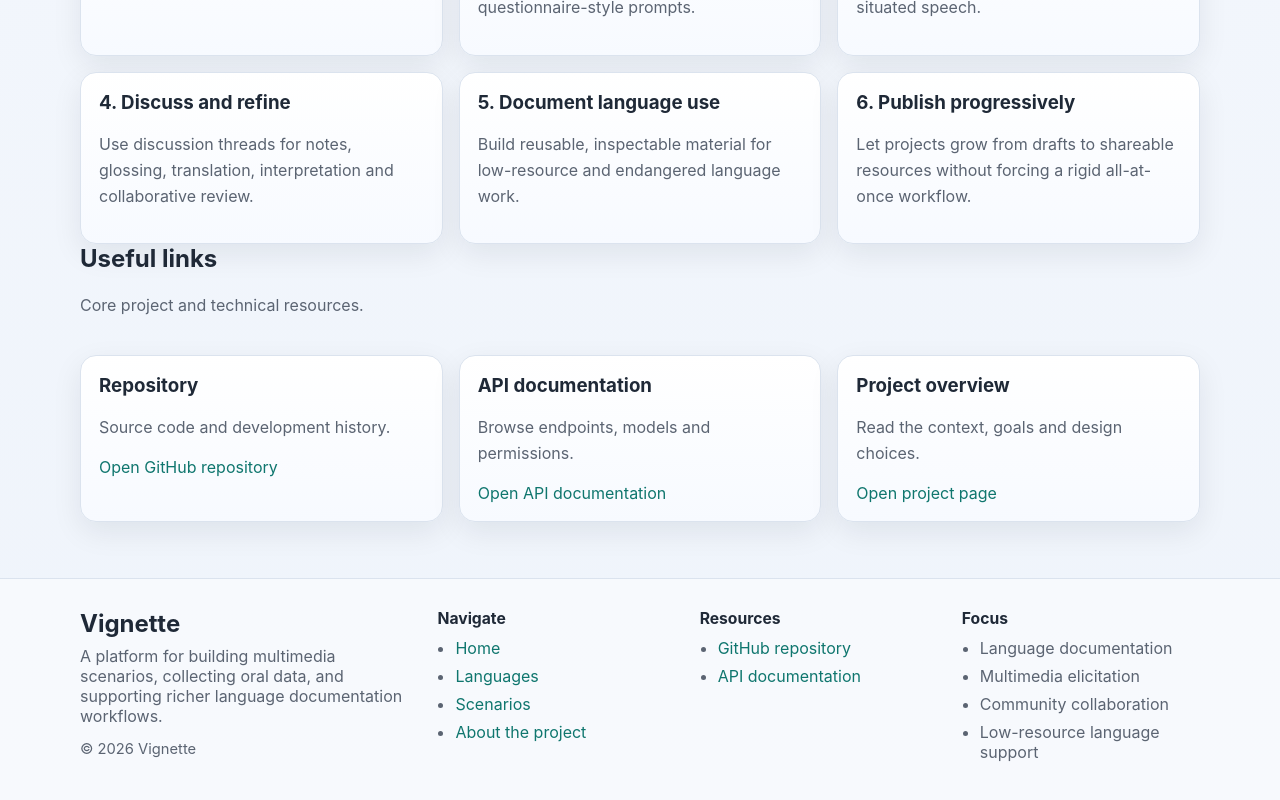
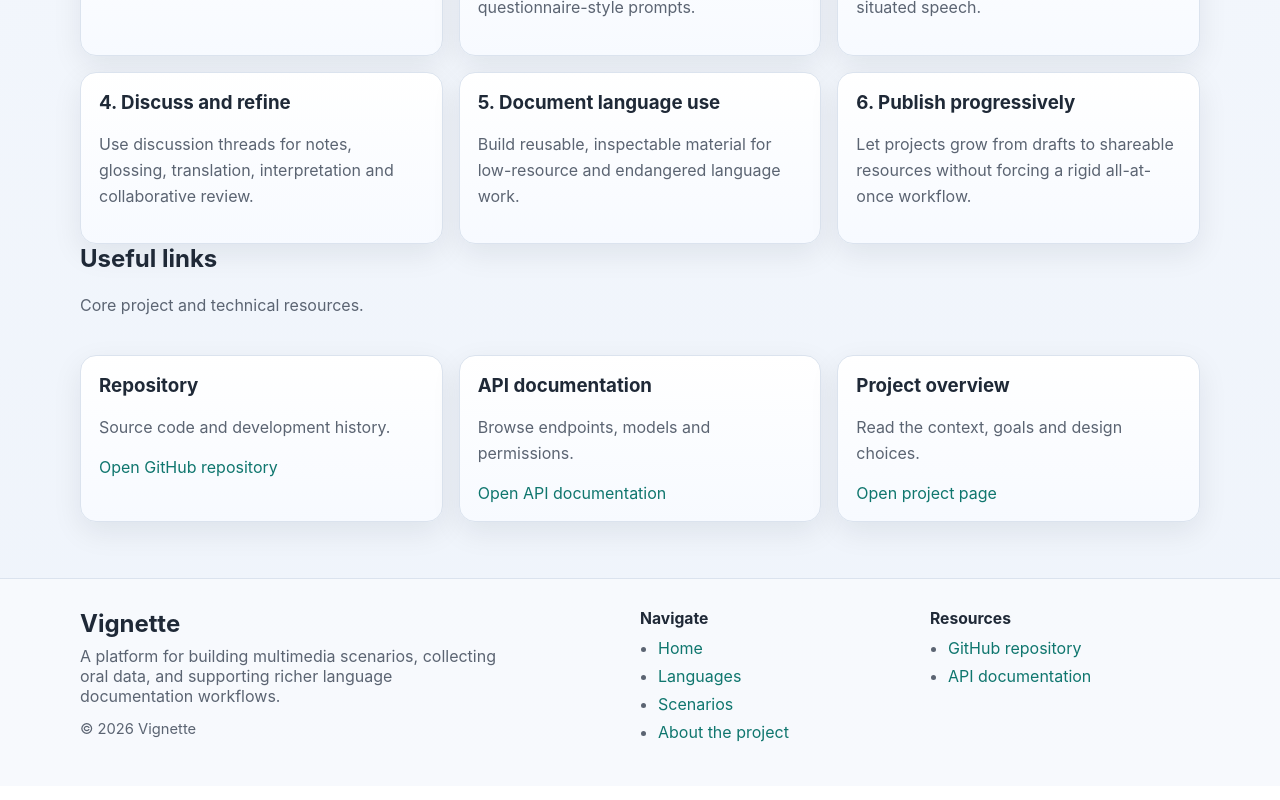
Before and after one commit to Titiplex/vignette, a Vue app in the folder vite/: page / in a window 1280 px wide. Shown: the part 935-1735 px from the top of the page. Built offline with nearby package versions, Linux system fonts and the light colour scheme; no server answers.

Commit message:
removed focus ul from footer

```diff
--- a/vite/src/components/AppFooter.vue
+++ b/vite/src/components/AppFooter.vue
@@ -13,13 +13,6 @@ const productLinks = [
 const resourceLinks = [
   {label: "GitHub repository", href: "https://github.com/Titiplex/vignette"},
   {label: "API documentation", href: "https://titiplex.github.io/vignette/"},
-];
-
-const focusLinks = [
-  "Language documentation",
-  "Multimedia elicitation",
-  "Community collaboration",
-  "Low-resource language support",
 ];
 </script>
 
@@ -54,15 +47,6 @@ const focusLinks = [
           </li>
         </ul>
       </section>
-
-      <section>
-        <h3 class="app-footer__heading">Focus</h3>
-        <ul class="app-footer__list">
-          <li v-for="item in focusLinks" :key="item">
-            {{ item }}
-          </li>
-        </ul>
-      </section>
     </div>
   </footer>
 </template>
--- a/vite/src/styles/footer.css
+++ b/vite/src/styles/footer.css
@@ -14,8 +14,8 @@
 
 .app-footer__grid {
     display: grid;
-    grid-template-columns: 1.4fr 1fr 1fr 1fr;
-    gap: 24px;
+    grid-template-columns: 2fr 1fr 1fr;
+    gap: 20px;
     padding: 30px 0 34px;
 }
 
```
